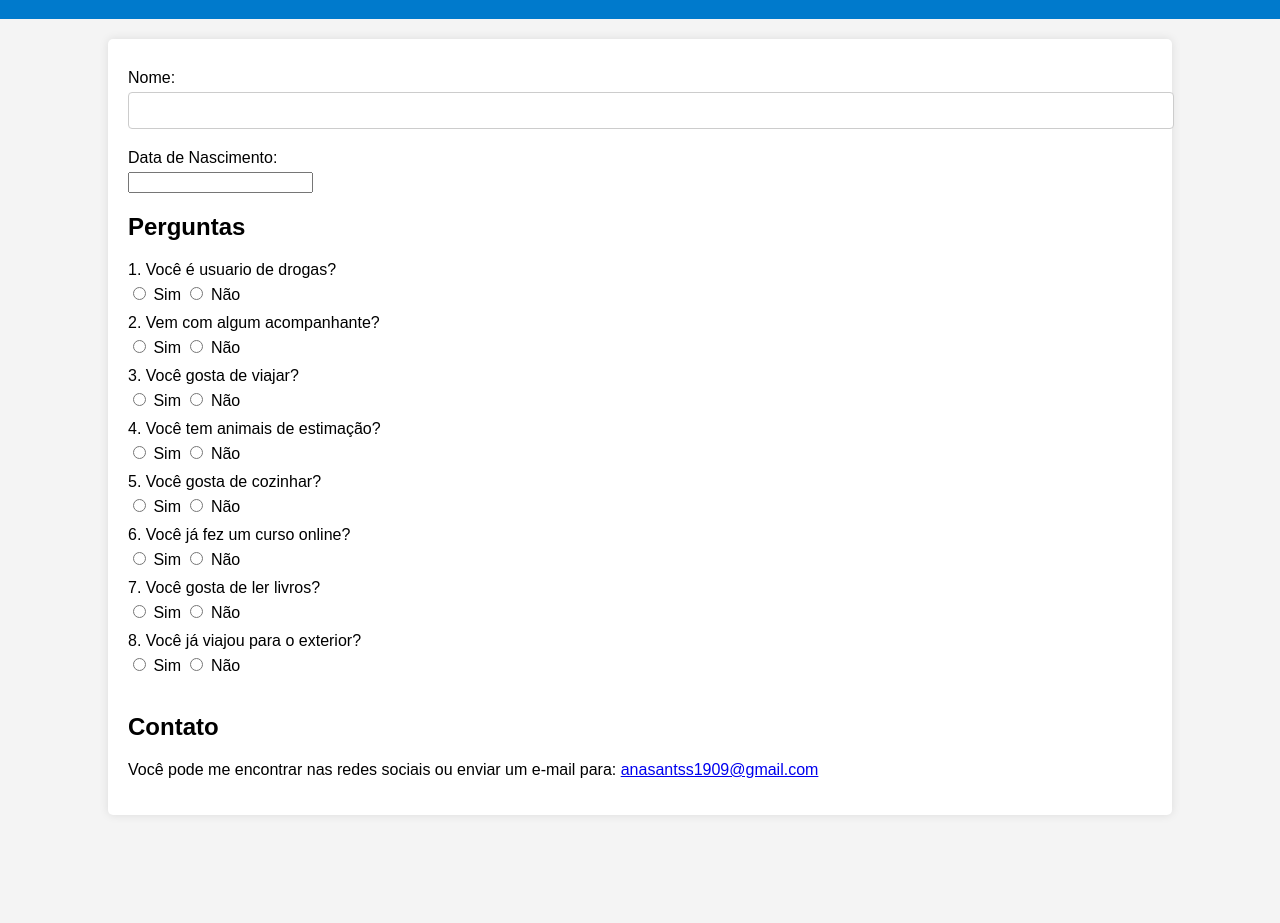
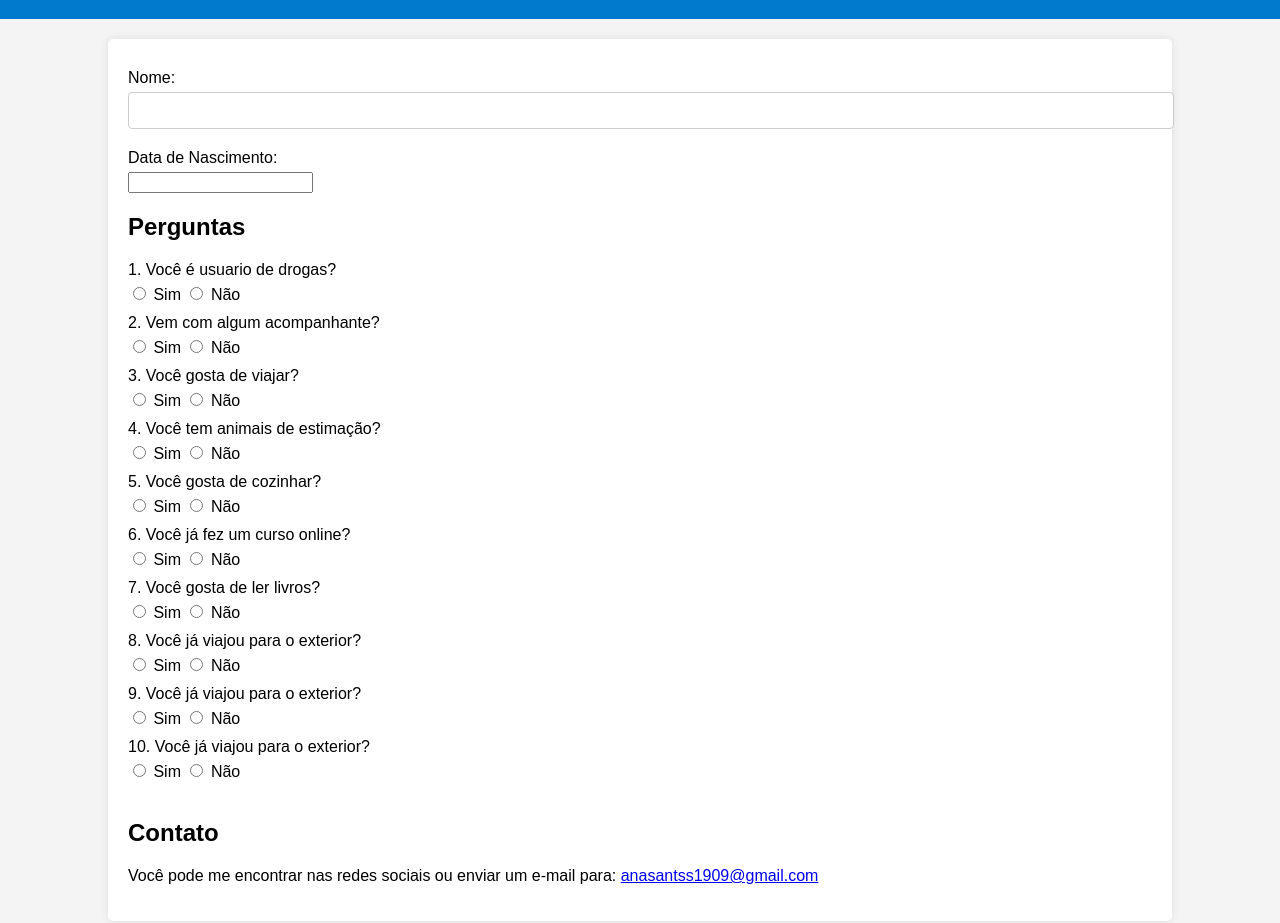
Before and after one commit to pauloo17/DESL, a plain HTML site: page index.html in a window 1280 px wide. Shown: the part 99-1022 px from the top of the page. Before the commit the page ends 934 px from the top, so only its background shows below. Drawn offline with Linux system fonts and the light colour scheme.

Commit message:
Update index.html

```diff
--- a/index.html
+++ b/index.html
@@ -62,7 +62,18 @@
             <input type="radio" name="q7" value="não" required> Não
 
         </div>
+        <div class="question8">
+            <label>9. Você já viajou para o exterior?</label>
+            <input type="radio" name="q7" value="sim" required> Sim
+            <input type="radio" name="q7" value="não" required> Não
 
+        </div>
+        <div class="question8">
+            <label>10. Você já viajou para o exterior?</label>
+            <input type="radio" name="q7" value="sim" required> Sim
+            <input type="radio" name="q7" value="não" required> Não
+
+        </div>
 
 <br>
 
```
